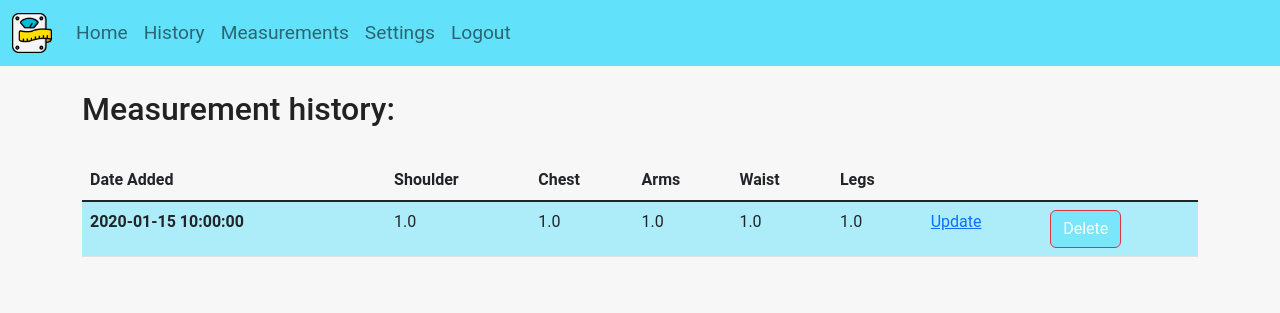
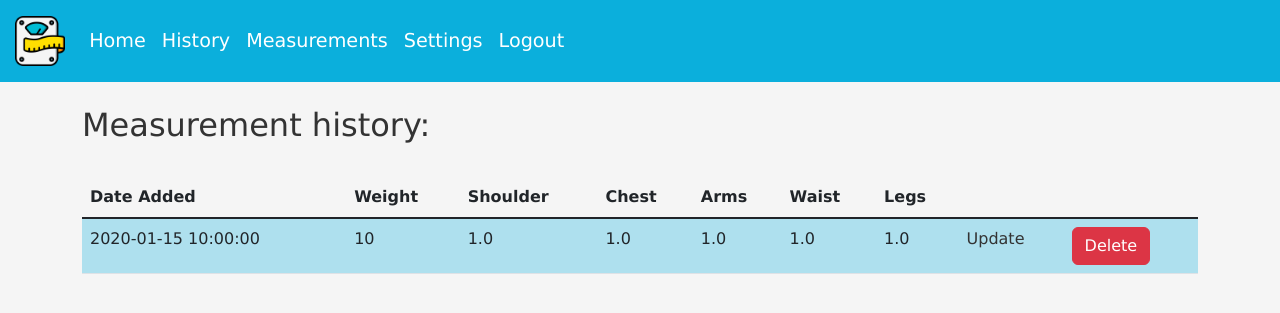
Before and after one commit to simar-s2/Body-Measurement-Tracker, a Flask app: page /history in a window 1280 px wide. Shown: the top 313 px of the page. Run offline with Flask 3, Linux system fonts and the light colour scheme; a user stored in the database is signed in; tables that the repository leaves empty hold one stand-in row (values such as "Sample post").

Commit message:
Final bug fixes, version 1.0 working

```diff
--- a/website/static/styles.css
+++ b/website/static/styles.css
@@ -1,54 +1,72 @@
+:root {
+    --main_color: rgb(11, 175, 220);
+    --secondary_color: rgba(11, 175, 220, 0.3);
+    --text_color: #333;
+    --white: #fff;
+    --black: #000;
+}
+
 /* Global page */
 body {
-    font-family: Roboto, Oxygen, Ubuntu, Cantarell, 'Open Sans', 'Helvetica Neue', sans-serif;
-    background-color: hsl(0, 0%, 97%);
-    color: #333;
+    font-family: 'Verdana', sans-serif;
+    background-color: whitesmoke;
+    color: var(--text_color);
 }
 
 h1, h2 {
-    color: #222;
+    color: var(--text_color);
 }
 
-.btn {
-    background-color: rgba(0,212,255,0.3);
+.btn-submit {
+    background-color: var(--main_color);
+    color: var(--white);
 }
 
-svg {
-    height: 1.5em;
-    width: 1.5em;
+.btn-submit:hover {
+    background-color: var(--main_color);
+    color: var(--text_color);
+}
+
+.alert-icon {
+    height: 1.2em;
+    width: 1.2em;
 }
 
 .link {
-    color: #222;
+    color: var(--text_color);
     text-decoration: none;
 }
 
 .link:hover {
     text-decoration: underline;
-    color: black;
+    color: var(--black);
 }
 
 /* Navbar  */
 .navbar {
-    background-color: rgba(0,212,255,0.6);
+    background-color: var(--main_color);
 }
 
-.nav-item {
+.nav-link {
     font-size: 1.2rem;
-    color: black;
+    color: var(--white);
+}
+
+.nav-link:hover {
+    color: var(--text_color);
 }
 
 .nav_image {
-    width: 2em;
-    height: 2em;
+    width: 2.5em;
+    height: 2.5em;
+    margin: 0.2rem;
+    margin-right: 0;
 }
-
-/* Login and Sign up page */
 
 /* Home page */
 #chart {
     display: block;
-    margin: 1rem auto;
+    margin: 1em auto;
     max-width: 80%;
     max-height: 100%;
 }
@@ -58,8 +76,8 @@ svg {
     display: grid;
     grid-template-columns: 1fr 1fr;
     grid-template-rows: 1fr 1fr 1fr 1fr;
-    column-gap: 2rem;
-    row-gap: 0.2rem;
+    column-gap: 2em;
+    row-gap: 0.2em;
 }
 
 .submit_measurements{
@@ -69,8 +87,8 @@ svg {
 }
 
 /* History page */
-tbody>tr:nth-child(odd) {
-    background-color: rgba(0,212,255,0.3);
+.tbody-row:nth-child(odd) {
+    background-color: var(--secondary_color);
 }
 
 /* Settings page */
--- a/website/templates/change_email.html
+++ b/website/templates/change_email.html
@@ -10,7 +10,7 @@
       <label for="email" class="form-label">New email address</label>
       <input type="email" class="form-control" id="email" name="email">
     </div>
-    <button type="submit" class="btn btn-primary">Change Email</button>
+    <button type="submit" class="btn btn-submit">Change Email</button>
 </form>
 
 {% endblock %}
--- a/website/templates/change_password.html
+++ b/website/templates/change_password.html
@@ -17,7 +17,7 @@
         <label for="confirm" class="form-label">Confirm Password</label>
         <input type="password" class="form-control" id="confirm" name="confirm">
     </div>
-    <button type="submit" class="btn btn-primary">Change Password</button>
+    <button type="submit" class="btn btn-submit">Change Password</button>
 </form>
 
 {% endblock %}
--- a/website/templates/history.html
+++ b/website/templates/history.html
@@ -9,8 +9,9 @@
 <div class="table-responsive">
     <table class="table">
         <thead>
-            <tr>
+            <tr class="thead-row">
               <th scope="col">Date Added</th>
+              <th scope="col">Weight</th>
               <th scope="col">Shoulder</th>
               <th scope="col">Chest</th>
               <th scope="col">Arms</th>
@@ -22,16 +23,17 @@
           </thead>
           <tbody class="table-group-divider">
         {% for measurement in measurements %}
-            <tr>
-              <th scope="row">{{ measurement.date }}</th>
+            <tr class="tbody-row">
+              <td>{{ measurement.date }}</td>
+              <td>{{ measurement.weight }}</td>
               <td>{{ measurement.shoulder }}</td>
               <td>{{ measurement.chest }}</td>
               <td>{{ measurement.arm }}</td>
               <td>{{ measurement.waist }}</td>
               <td>{{ measurement.leg }}</td>
-              <td><a href="/update_entry/{{ measurement.id }}" class="link-primary">Update</a></td>
+              <td><a href="/update_entry/{{ measurement.id }}" class="link">Update</a></td>
               <td><form method="post" action="{{ url_for('views.delete_entry', measurement_id=measurement.id) }}" onsubmit="return confirm('Are you sure you want to delete this entry?');">
-                <button class="btn btn-danger" type="submit">Delete</button>
+                <button class="btn btn-danger btn-delete" type="submit">Delete</button>
             </form>
                 </td>
             </tr>
--- a/website/templates/home.html
+++ b/website/templates/home.html
@@ -19,7 +19,7 @@
                 <option value="leg" {% if 'leg' == selected_data %} selected {% endif %}>Leg</option>
             </select>
         </div>
-            <input type="submit" value="Submit" class="btn">
+            <input type="submit" value="Submit" class="btn btn-submit">
     </form>
 
     <!-- Render the chart within a div -->
--- a/website/templates/layout.html
+++ b/website/templates/layout.html
@@ -11,7 +11,7 @@
 <body>
     <nav class="navbar navbar-expand-lg" >
         <div class="container-fluid">
-            <a class="navbar-brand">
+            <a class="navbar-brand" href="/">
                 <img src="/static/scales.ico" alt="Bootstrap" class="nav_image">
               </a>
             <button class="navbar-toggler" type="button" data-bs-toggle="collapse" data-bs-target="#navbarSupportedContent" aria-controls="navbarSupportedContent" aria-expanded="false" aria-label="Toggle navigation">
@@ -61,19 +61,19 @@
             {% for category, message in messages %}
                 {% if category == 'success' %}
                 <div class="alert alert-success alert-dismissible fade show" role="alert">
-                    <svg class="bi flex-shrink-2 me-2" role="img" aria-label="Success:"><use xlink:href="#check-circle-fill"/></svg>
+                    <svg class="bi flex-shrink-2 me-2 alert-icon" role="img" aria-label="Success:"><use xlink:href="#check-circle-fill"/></svg>
                     {{ message }}
                     <button type="button" class="btn-close" data-bs-dismiss="alert" aria-label="Close"></button>
                 </div>
                 {% elif category == 'warning' %}
                 <div class="alert alert-warning alert-dismissible fade show" role="alert">
-                    <svg class="bi flex-shrink-2 me-2" role="img" aria-label="Warning:"><use xlink:href="#exclamation-triangle-fill"/></svg>
+                    <svg class="bi flex-shrink-2 me-2 alert-icon" role="img" aria-label="Warning:"><use xlink:href="#exclamation-triangle-fill"/></svg>
                     {{ message }}
                     <button type="button" class="btn-close" data-bs-dismiss="alert" aria-label="Close"></button>
                 </div>
                 {% else %}
                 <div class="alert alert-danger d-flex align-items-center alert-dismissible fade show" role="alert">
-                    <svg role="img" class="bi flex-shrink-2 me-2" aria-label="Danger:"><use xlink:href="#exclamation-triangle-fill"/></svg>
+                    <svg role="img" class="bi flex-shrink-2 me-2 alert-icon" aria-label="Danger:"><use xlink:href="#exclamation-triangle-fill"/></svg>
                     {{ message }}
                     <button type="button" class="btn-close" data-bs-dismiss="alert" aria-label="Close"></button>
                 </div>
--- a/website/templates/login.html
+++ b/website/templates/login.html
@@ -13,7 +13,7 @@
       <label for="password" class="form-label">Password</label>
       <input type="password" class="form-control" id="password" name="password">
     </div>
-    <button type="submit" class="btn">Login</button>
+    <button type="submit" class="btn btn-submit">Login</button>
 </form>
 <br>
 <div class="mb-3">
--- a/website/templates/measurement.html
+++ b/website/templates/measurement.html
@@ -41,7 +41,7 @@
       <div id="legHelp" class="form-text">Measure half way up the thigh</div>
     </div>
     <div class="mb-3">
-      <button type="submit" class="btn btn-primary submit_measurements">Submit</button>
+      <button type="submit" class="btn btn-submit submit_measurements">Submit</button>
     </div>
 </form>
 
--- a/website/templates/settings.html
+++ b/website/templates/settings.html
@@ -31,7 +31,7 @@
     <a href="/change_password" class="list-group-item list-group-item-action">Change Password</a>
 </div>
 <br>
-    <button type="button" class="btn btn-danger" data-bs-toggle="modal" data-bs-target="#confirmDeleteModal">
+    <button type="button" class="btn btn-danger btn-delete" data-bs-toggle="modal" data-bs-target="#confirmDeleteModal">
         Delete Account
     </button>
 
--- a/website/templates/sign-up.html
+++ b/website/templates/sign-up.html
@@ -21,11 +21,11 @@
         <label for="confirm" class="form-label">Confirm Password</label>
         <input type="password" class="form-control" id="confirm" name="confirm">
     </div>
-    <button type="submit" class="btn btn-primary">Sign Up</button>
+    <button type="submit" class="btn btn-submit">Sign Up</button>
 </form>
 <br>
 <div class="mb-3">
-  <a href="/login" class="link-primary" class="links">Already have an account? Login</a>
+  <a href="/login" class="link" class="links">Already have an account? Login</a>
 </div>
 
 {% endblock %}
--- a/website/templates/update_entry.html
+++ b/website/templates/update_entry.html
@@ -37,7 +37,7 @@
       <div id="legHelp" class="form-text">Measure half way up the thigh</div>
     </div>
     <div class="mb-3">
-      <button type="submit" class="btn btn-primary submit_measurements">Submit</button>
+      <button type="submit" class="btn btn-submit submit_measurements">Submit</button>
     </div>
 </form>
 
```
Also changed, not shown: README.md.
